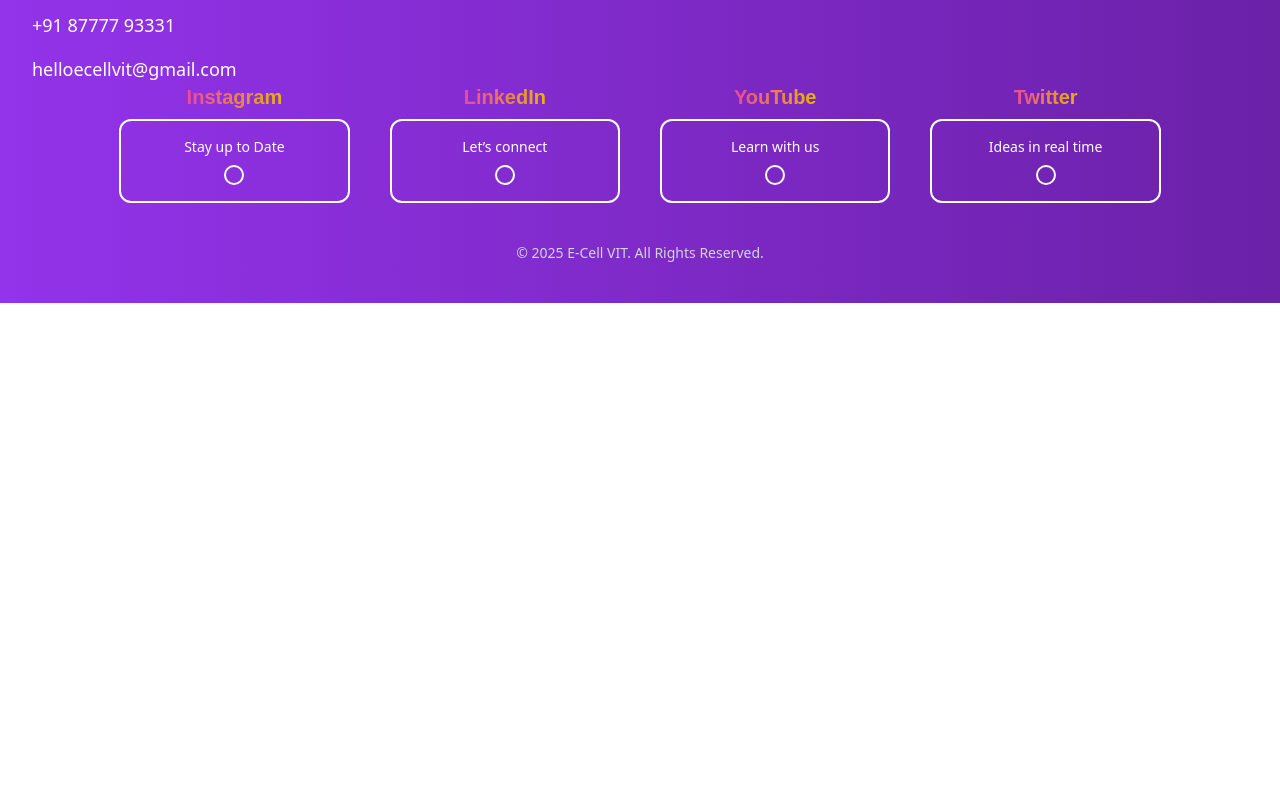
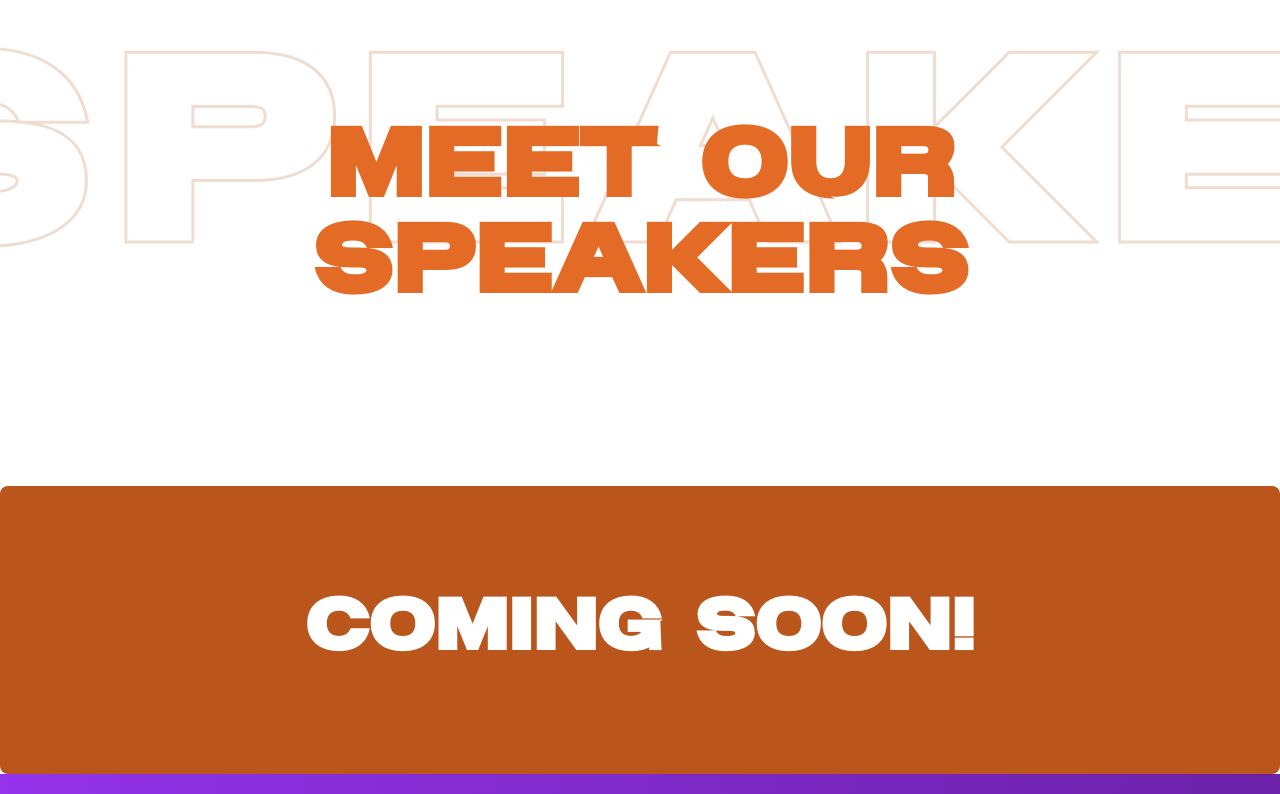
Before and after one commit to ecellvit/Esummit25, a Next.js app: page / in a window 1280 px wide. Shown: the part 746-1540 px from the top of the page. Before the commit the page ends 1049 px from the top, so only its background shows below. Built offline with nearby package versions, Linux system fonts and the light colour scheme; no server answers.

Commit message:
meet our speaker component and counter logic

```diff
--- a/app/globals.css
+++ b/app/globals.css
@@ -1,3 +1,14 @@
 @tailwind base;
 @tailwind components;
 @tailwind utilities;
+
+@font-face {
+    font-family: 'GreaterTheory';
+    src: url('/app/fonts/GreaterTheory.otf') format('opentype');
+    font-weight: normal;
+    font-style: normal;
+  }
+
+  body {
+    font-family: 'GreaterTheory', sans-serif;
+  }
--- a/app/page.tsx
+++ b/app/page.tsx
@@ -6,6 +6,7 @@ import EventButtons from "@/components/EventButton";
 import RegistrationButtons from "@/components/registrationButton";
 import CustomCursor from "@/components/cursor";
 import SignInBtn from "@/components/signinButton";
+import MeetOurSpeakers from "@/components/meetOurSpeakers";
 
 export default function HomePage() {
   return (
@@ -22,6 +23,7 @@ export default function HomePage() {
       }}
       />
       <Marq speed1={100} speed2={50} speed3={75} speed4={120} />
+      <MeetOurSpeakers />
       <Footer />
     </div>
   );
--- /dev/null
+++ b/components/counter.tsx
@@ -0,0 +1,56 @@
+'use client';
+import React, { useState, useEffect } from "react";
+/*import grad from "@/assests/assests/timerbg.svg";*/
+import '../app/globals.css';
+
+type TimeLeft = {
+  days: number;
+  hours: number;
+  minutes: number;
+};
+
+type CountdownTimerProps = {
+  targetDate: string;
+};
+
+export default function CountdownTimer({ targetDate }: CountdownTimerProps) {
+  const calculateTimeLeft = (): TimeLeft => {
+    const difference = +new Date(targetDate) - +new Date();
+    let timeLeft: TimeLeft = { days: 0, hours: 0, minutes: 0 };
+
+    if (difference > 0) {
+      timeLeft = {
+        days: Math.floor(difference / (1000 * 60 * 60 * 24)),
+        hours: Math.floor((difference / (1000 * 60 * 60)) % 24),
+        minutes: Math.floor((difference / 1000 / 60) % 60),
+      };
+    }
+
+    return timeLeft;
+  };
+
+  const [timeLeft, setTimeLeft] = useState<TimeLeft>(calculateTimeLeft());
+
+  useEffect(() => {
+    const timer = setInterval(() => {
+      setTimeLeft(calculateTimeLeft());
+    }, 1000);
+
+    return () => clearInterval(timer);
+  }, [targetDate]);
+
+  const formatNumber = (number: number) => String(number).padStart(2, '0');
+
+  const LoadFont: React.FC = () => (
+    <style>
+      {`
+        @font-face {
+          font-family: GothamBlack;
+          src: url("../public/fonts/Gotham-Black.ttf") format("truetype");
+          font-weight: bold;
+          font-style: normal;
+        }
+      `}
+    </style>
+  );
+};
--- /dev/null
+++ b/components/meetOurSpeakers.tsx
@@ -0,0 +1,37 @@
+import React from 'react';
+
+const MeetOurSpeakers: React.FC = () => {
+  return (
+    <section id="speakers" className="relative w-full flex flex-col items-center justify-center bg-white overflow-hidden mt-7">
+      {/* Wrapper for Background Text & Main Title */}
+      <div className="relative w-full flex flex-col items-center justify-center pt-24 pb-40">
+        {/* Background Text */}
+        <div className="absolute top-0 left-1/2 transform -translate-x-1/2 w-[120vw] whitespace-nowrap overflow-hidden">
+          <h1
+            className="uppercase text-[12rem] md:text-[14rem] lg:text-[16rem] font-bold tracking-widest leading-none text-center"
+            style={{
+              color: 'transparent',
+              WebkitTextStroke: '3px rgba(176, 81, 25, 0.22)',
+              opacity: '0.9',
+            }}
+          >
+            SPEAKERS
+          </h1>
+        </div>
+
+        {/* Main Title */}
+        <h1 className="relative uppercase text-6xl md:text-6xl lg:text-8xl font-bold text-[#E46B26] z-10 text-center mb-3 mt-[-1rem]">
+          MEET OUR SPEAKERS
+        </h1>
+      </div>
+      {/* Coming Soon Box */}
+      <div className="min-h-72 w-full flex items-center justify-center rounded-lg bg-[#BA551B] z-10">
+        <h1 className="uppercase text-5xl md:text-6xl lg:text-7xl font-GreaterTheory font-bold text-white text-center">
+          COMING SOON!
+        </h1>
+      </div>
+    </section>
+  );
+};
+
+export default MeetOurSpeakers;
```
Also changed, not shown: app/fonts/GreaterTheory.otf (added).
